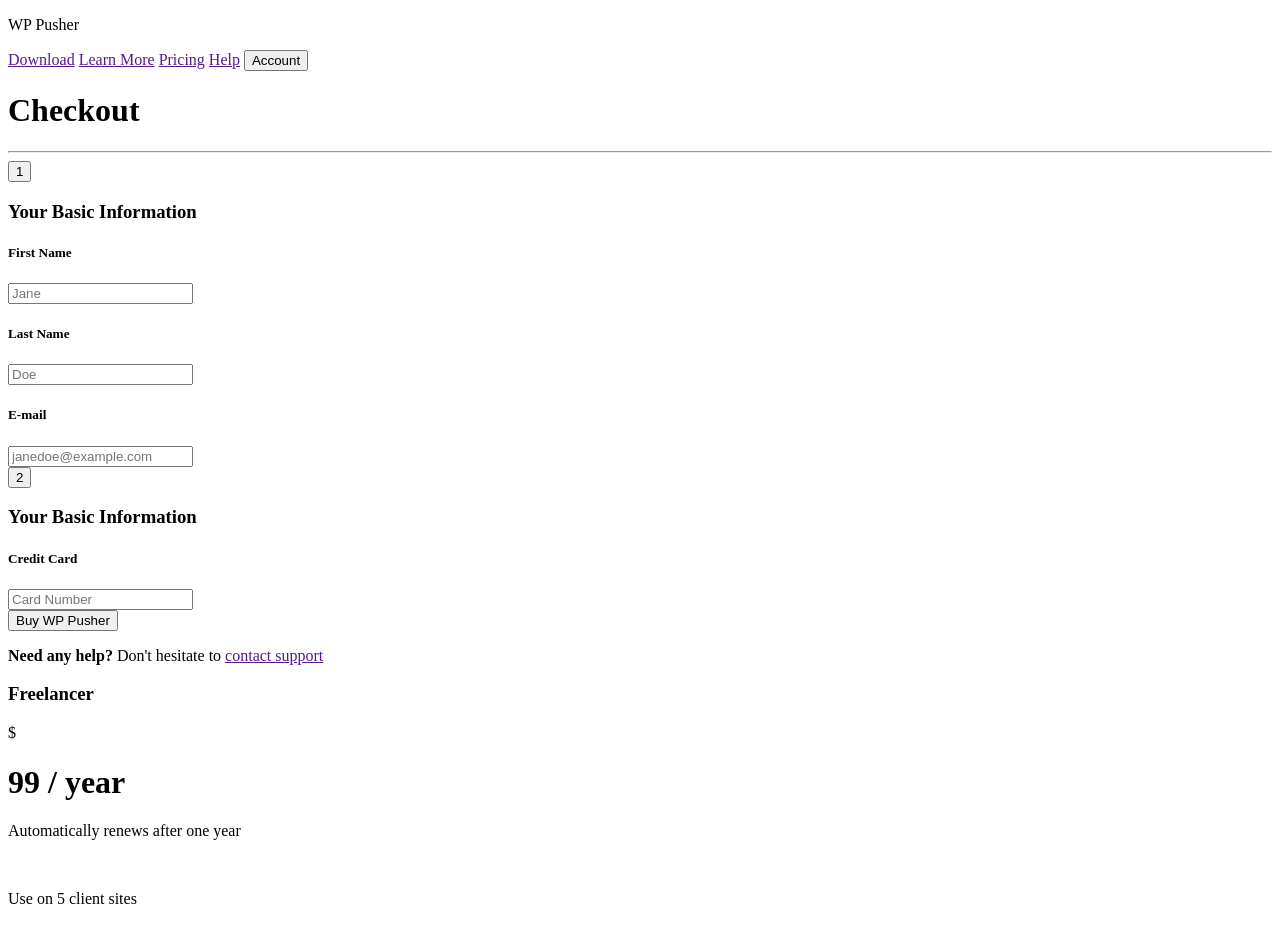
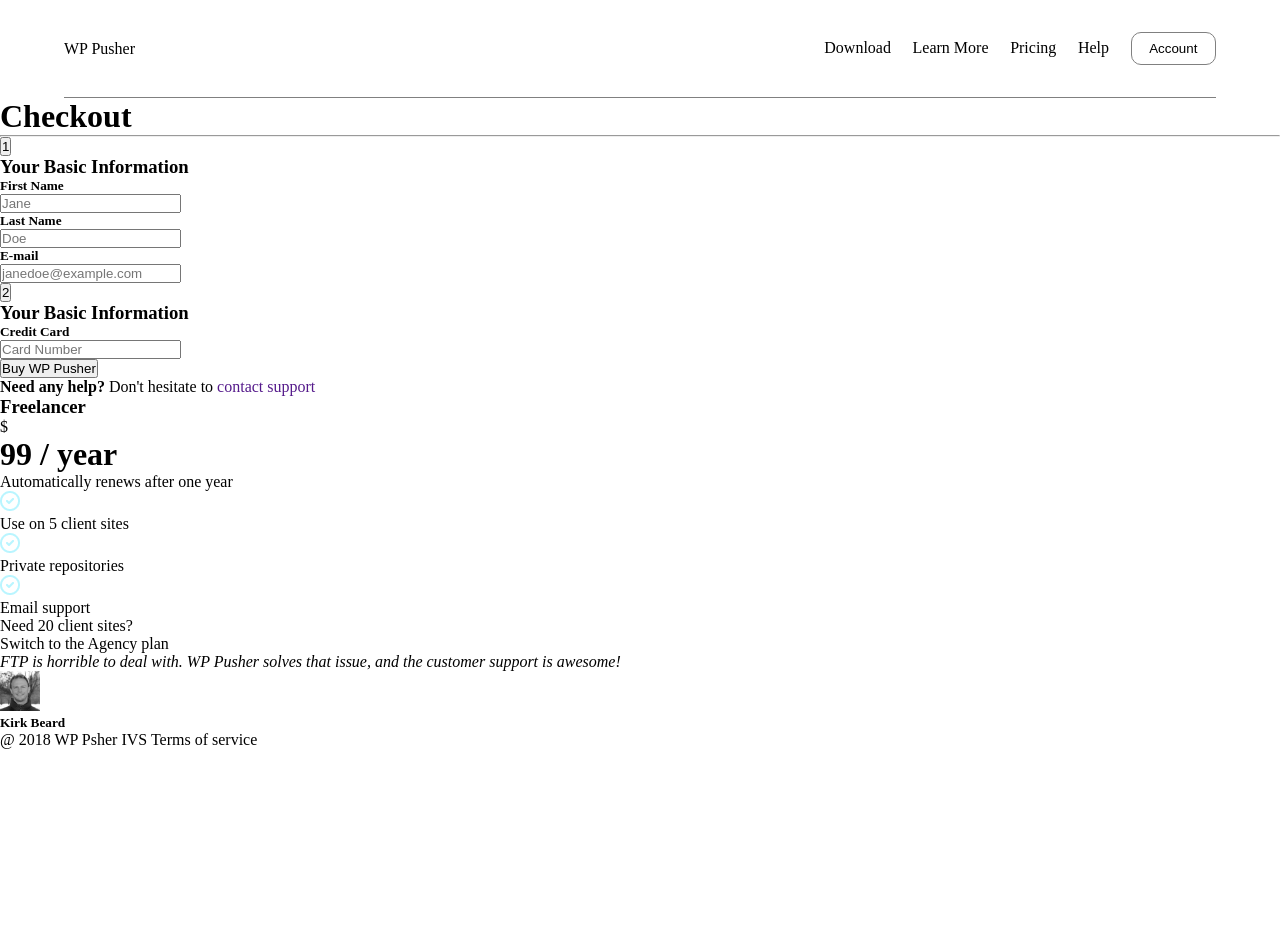
Before and after one commit to Temiloluwa16/AltSchool-test2, a plain HTML site: page index.html in a window 1280 px wide. After the commit the page ends 800 px from the top, so only its background shows below. Drawn offline with Linux system fonts and the light colour scheme.

Commit message:
another commit made

```diff
--- a/index.html
+++ b/index.html
@@ -75,11 +75,37 @@
         </div>
         <div class="features">
           <div>
-                <img src="" alt="" class="icon">
+            <img src="Assets/icon img/icon.png" alt="icon" class="icon" />
             <p>Use on 5 client sites</p>
           </div>
+          <div>
+            <img src="Assets/icon img/icon.png" alt="icon" class="icon" />
+            <p>Private repositories</p>
           </div>
-        <img src="" alt="" class="icon">
+          <div>
+            <img src="Assets/icon img/icon.png" alt="icon" class="icon" />
+            <p>Email support</p>
+          </div>
+        </div>
+        <div class="switch-plan">
+          <p>Need 20 client sites?</p>
+          <p>Switch to the Agency plan</p>
+        </div>
+        <div class="reviews">
+          <p>
+            <i
+              >FTP is horrible to deal with. WP Pusher solves that issue, and
+              the customer support is awesome!
+            </i>
+          </p>
+          <div class="profile">
+            <img src="Assets/images/Bitmap.png" alt="man">
+            <h5>Kirk Beard</h5>
+          </div>
+          <footer>@ 2018 WP Psher IVS Terms of service</footer>
+        </div>
+        </div>
+    </div>
       </div>
     </main>
   </body>
--- a/style.css
+++ b/style.css
@@ -0,0 +1,39 @@
+* {
+    padding: 0;
+    margin: 0;
+    box-sizing: border-box;
+}
+
+a {
+    text-decoration: none;
+}
+
+header {
+    width: 100%;
+}
+
+nav {
+    border-bottom: 1px solid grey;
+    width: 90%;
+    margin: 0 auto;
+    display: flex;
+    justify-content: space-between;
+    align-items: center;
+    padding: 2rem 0;
+}
+.nav-links a {
+    margin-right: 1.1rem;
+    color: black;
+}
+
+nav div button {
+    padding: 0.5rem 1.1rem;
+    background-color: white;
+    border: 1px solid grey;
+    border-radius: 10px;
+    cursor: pointer;
+}
+
+main {
+    border: 0px solid cyan;
+}
```
Also changed, not shown: Assets/images/Bitmap.png (added). Lines whose indentation alone changed are shown as unchanged.
